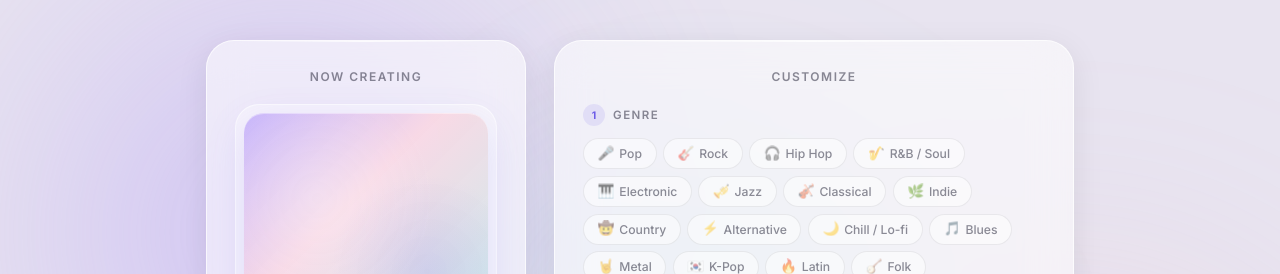
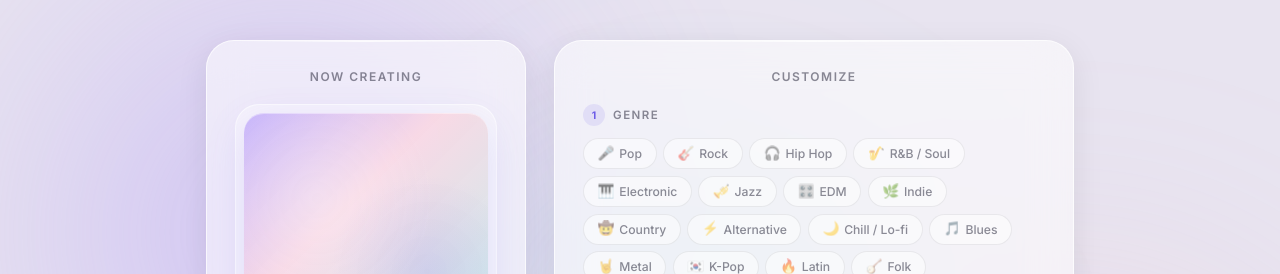
Before and after one commit to raynya1212/music-playlist-generator, a Next.js app: page / in a window 1280 px wide. Shown: the top 274 px of the page. Built offline with nearby package versions, Linux system fonts and the light colour scheme.

Commit message:
feat: replace Classical with EDM genre

```diff
--- a/app/page.tsx
+++ b/app/page.tsx
@@ -10,7 +10,7 @@ const GENRES = [
   { id: "r-and-b", label: "R&B / Soul", icon: "🎷" },
   { id: "electronic", label: "Electronic", icon: "🎹" },
   { id: "jazz", label: "Jazz", icon: "🎺" },
-  { id: "classical", label: "Classical", icon: "🎻" },
+  { id: "edm", label: "EDM", icon: "🎛️" },
   { id: "indie", label: "Indie", icon: "🌿" },
   { id: "country", label: "Country", icon: "🤠" },
   { id: "alternative", label: "Alternative", icon: "⚡" },
```
Also changed, not shown: 1 other file (tests, documents, lock files or other folders).
